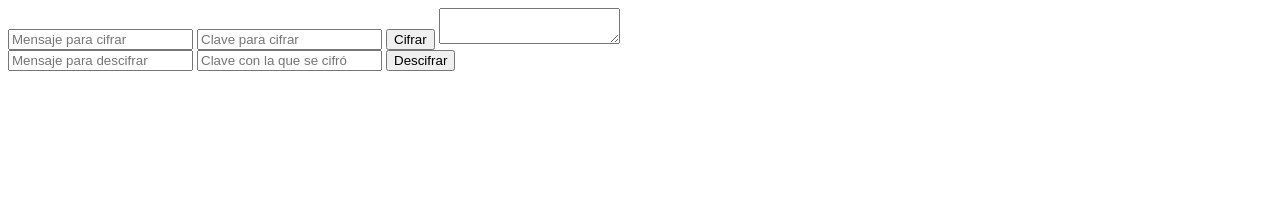
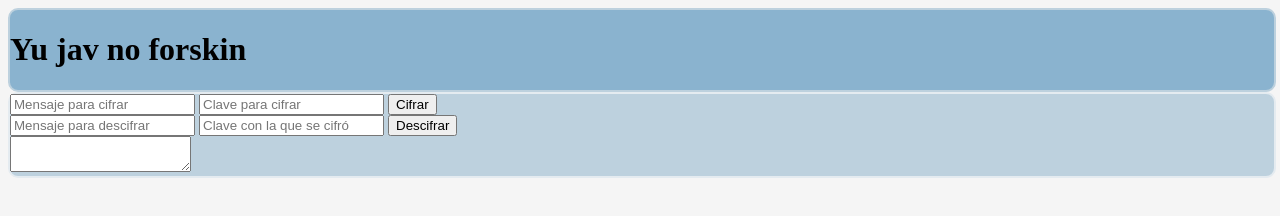
Before and after one commit to Golpeabuelas/Cifrado-Vigenere, a plain HTML site: page index.html in a window 1280 px wide. Drawn offline with Linux system fonts and the light colour scheme.

Commit message:
Añadiendo estilos

```diff
--- a/index.html
+++ b/index.html
@@ -5,21 +5,25 @@
     <meta name="viewport" content="width=device-width, initial-scale=1.0">
     <title>Cifrado Vigenere</title>
 
+    <link rel="stylesheet" href="styles.css">
     <script src="funcionalidad.js"></script>
 </head>
 <body>
+    <div class="Header">
+        <h1>Yu jav no forskin</h1>
+    </div>
+
+    <div class="Contenido">
+        <div class="Contenedor" id="Izquierda">
             <div class="Cifrando">
                 <form >
                     <input type="text" placeholder="Mensaje para cifrar" name="Mensajes" id="Mensaje" required>
                     <input type="text" placeholder="Clave para cifrar" id="ClaveCifrar" name="Clave" required>
                     <input type="submit" value="Cifrar" onclick="CifrarMensaje(event)">
-            <textarea name="Resultado" id="MostrarCifrado"></textarea>
                 </form>
             </div>
 
-    <div class="Demostracion">
 
-    </div>
 
             <div class="Descifrando">
                 <form>
@@ -28,6 +32,13 @@
                     <input type="submit" value="Descifrar" onclick="DescifrarMensaje(event)">
                 </form>
             </div>
+        </div>
 
+        <div class="Contenedor" id="Derecha">
+            <div class="Demostracion">
+                <textarea name="Resultado" id="MostrarCifrado"></textarea>
+            </div>
+        </div>
+    </div>
 </body>
 </html>
--- /dev/null
+++ b/styles.css
@@ -0,0 +1,20 @@
+body{
+    box-sizing: border-box;
+    background-color: #f5f5f5;
+}
+
+.Header{
+    height: 20%;
+    width: 100%;
+    background-color: #8ab3cf;
+    border: 2px solid #bdd1de ;
+    border-radius: 10px;
+}
+
+.Contenido{
+    height: 80%;
+    width: 100%;
+    background-color: #bdd1de;
+    border: 2px solid #e4ebf0;
+    border-radius: 10px;
+}
```
Lines whose indentation alone changed are shown as unchanged.
